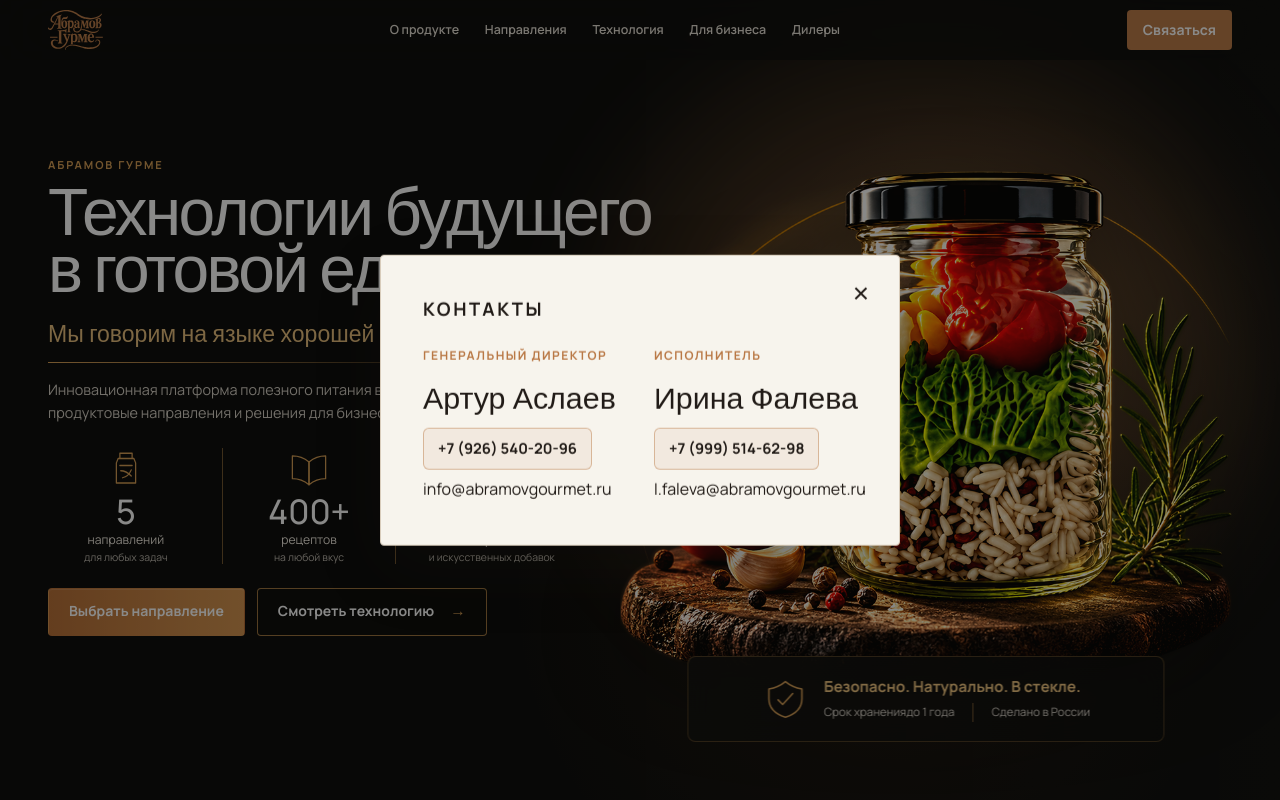
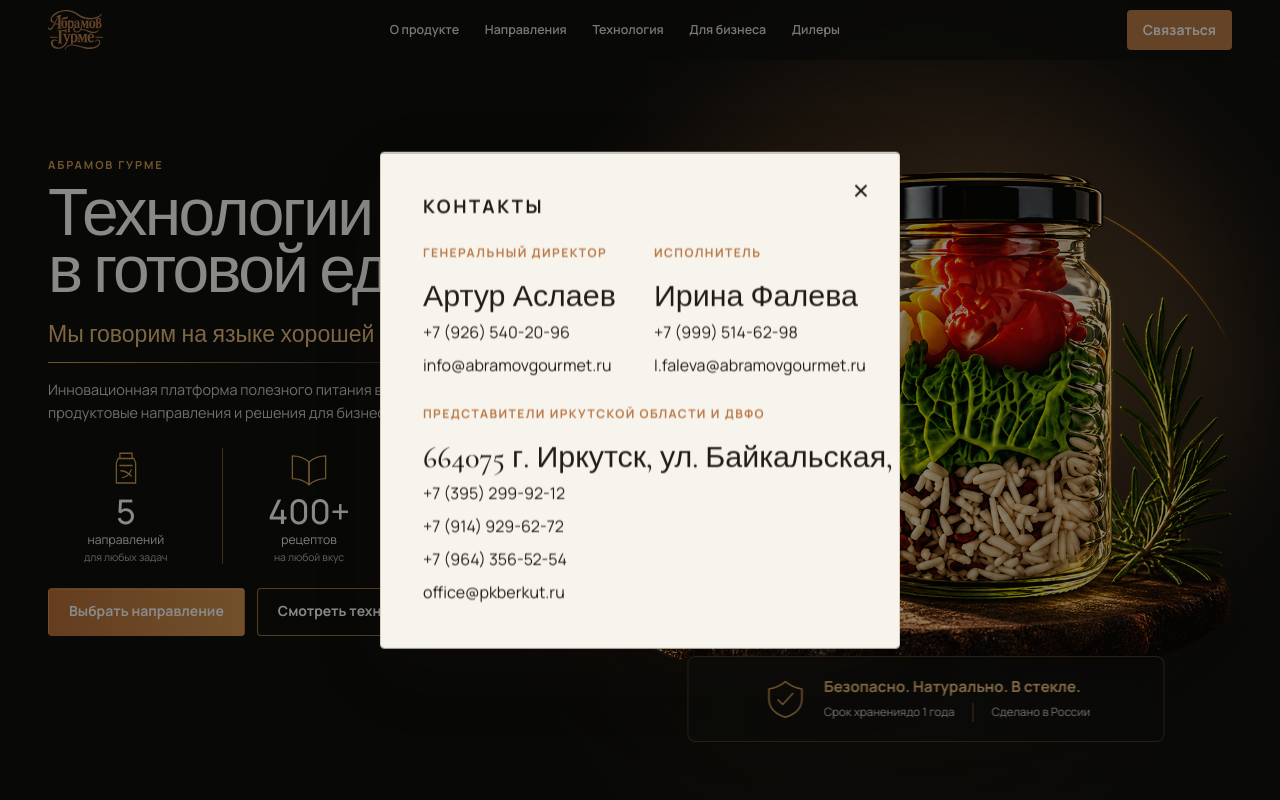
Before and after one commit to sillexy/AbramovGurme, a Next.js app: page / in a window 1280 px wide. Both pictures are taken after a click on the button "Связаться". Shown: the top 800 px of the page. Built offline with nearby package versions, Linux system fonts and the light colour scheme.

Commit message:
Add regional dealer contacts to contact dialog

```diff
--- a/src/components/ContactDialog.tsx
+++ b/src/components/ContactDialog.tsx
@@ -2,12 +2,9 @@
 
 import { useEffect, useRef } from "react";
 
-import { contacts } from "@/content/site-content";
+import { contacts, regionalContacts } from "@/content/site-content";
 
-type ContactDialogProps = {
-  className?: string;
-};
-
+type ContactDialogProps = { className?: string };
 const CONTACT_DIALOG_EXIT_MS = 220;
 
 export function ContactDialog({ className = "" }: ContactDialogProps) {
@@ -15,86 +12,41 @@ export function ContactDialog({ className = "" }: ContactDialogProps) {
   const triggerRef = useRef<HTMLButtonElement>(null);
   const closeTimerRef = useRef<number | null>(null);
 
-  useEffect(() => {
-    return () => {
-      if (closeTimerRef.current !== null) window.clearTimeout(closeTimerRef.current);
-    };
+  useEffect(() => () => {
+    if (closeTimerRef.current !== null) window.clearTimeout(closeTimerRef.current);
   }, []);
-
-  const open = () => {
-    const dialog = dialogRef.current;
-    if (!dialog) return;
-
-    if (closeTimerRef.current !== null) {
-      window.clearTimeout(closeTimerRef.current);
-      closeTimerRef.current = null;
-    }
-
-    dialog.classList.remove("contact-dialog--closing");
-    dialog.showModal();
-  };
 
   const close = () => {
     const dialog = dialogRef.current;
-    if (!dialog?.open || dialog.classList.contains("contact-dialog--closing")) return;
-
-    const reduceMotion = window.matchMedia("(prefers-reduced-motion: reduce)").matches;
-    if (reduceMotion) {
-      dialog.close();
-      return;
-    }
-
-    dialog.classList.add("contact-dialog--closing");
-    closeTimerRef.current = window.setTimeout(() => {
-      dialog.classList.remove("contact-dialog--closing");
-      dialog.close();
-      closeTimerRef.current = null;
-    }, CONTACT_DIALOG_EXIT_MS);
+    if (!dialog?.open) return;
+    dialog.close();
   };
 
   return (
     <>
-      <button ref={triggerRef} className={className} type="button" onClick={open}>
+      <button ref={triggerRef} className={className} type="button" onClick={() => dialogRef.current?.showModal()}>
         Связаться
       </button>
-      <dialog
-        ref={dialogRef}
-        aria-labelledby="contact-dialog-title"
-        className="contact-dialog"
-        onClick={(event) => {
-          if (event.target === dialogRef.current) close();
-        }}
-        onCancel={(event) => {
-          event.preventDefault();
-          close();
-        }}
-        onKeyDown={(event) => {
-          if (event.key === "Escape") close();
-        }}
-        onClose={() => {
-          dialogRef.current?.classList.remove("contact-dialog--closing");
-          triggerRef.current?.focus();
-        }}
-      >
+      <dialog ref={dialogRef} aria-labelledby="contact-dialog-title" className="contact-dialog" onClick={(e) => e.target === dialogRef.current && close()}>
         <div className="contact-dialog__panel">
-          <button className="contact-dialog__close" type="button" aria-label="Закрыть" onClick={close}>
-            ×
-          </button>
-
-          <div className="contact-dialog__heading">
-            <p id="contact-dialog-title" className="contact-dialog__title">Контакты</p>
-          </div>
-
+          <button className="contact-dialog__close" type="button" aria-label="Закрыть" onClick={close}>×</button>
+          <p id="contact-dialog-title" className="contact-dialog__title">Контакты</p>
           <div className="contact-dialog__contacts">
             {contacts.map((person) => (
               <section className="contact-dialog__person" key={person.name}>
                 <span className="contact-dialog__role">{person.role}</span>
                 <strong className="contact-dialog__name">{person.name}</strong>
-                <a className="contact-dialog__phone" href={person.phoneHref}>{person.phone}</a>
-                <a className="contact-dialog__email" href={person.emailHref}>{person.email}</a>
+                <a href={person.phoneHref}>{person.phone}</a>
+                <a href={person.emailHref}>{person.email}</a>
               </section>
             ))}
           </div>
+          <section className="contact-dialog__person">
+            <span className="contact-dialog__role">{regionalContacts.title}</span>
+            <strong className="contact-dialog__name">{regionalContacts.address}</strong>
+            {regionalContacts.phones.map((phone, i) => <a key={phone} href={regionalContacts.phoneHrefs[i]}>{phone}</a>)}
+            <a href={regionalContacts.emailHref}>{regionalContacts.email}</a>
+          </section>
         </div>
       </dialog>
     </>
```
